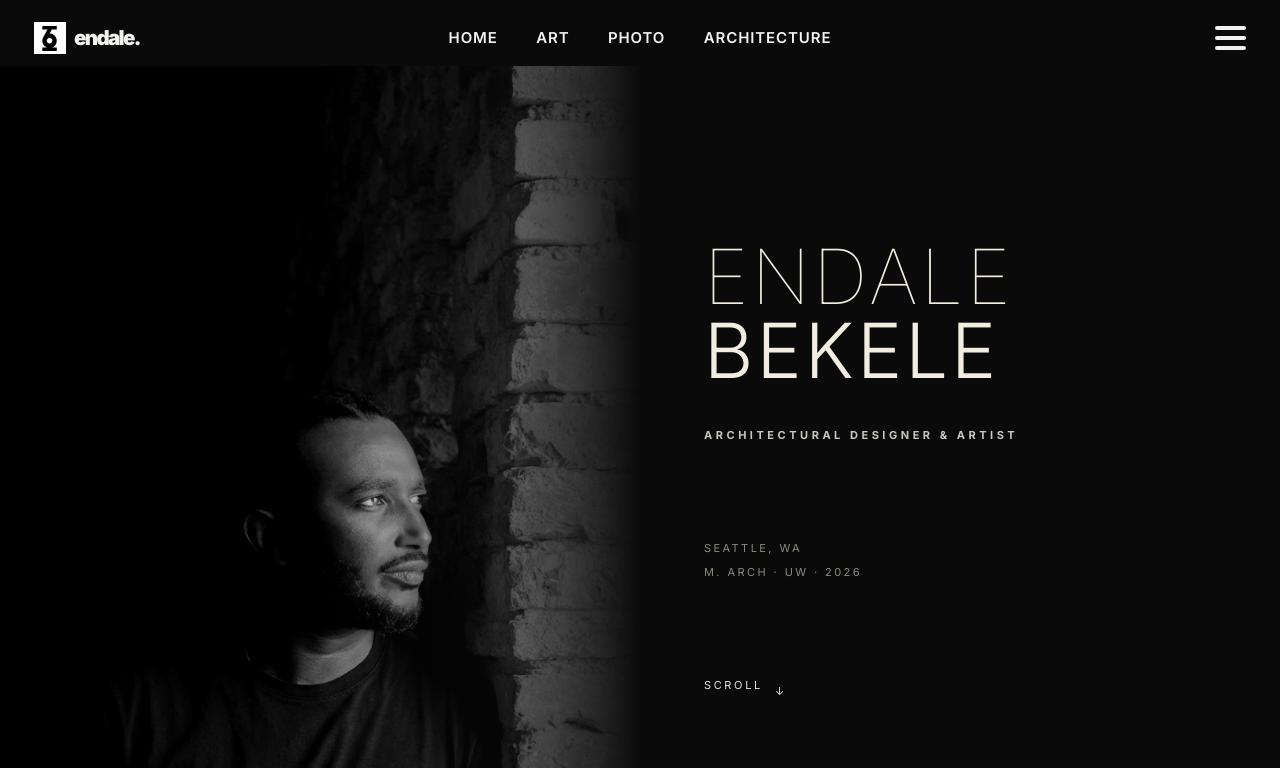
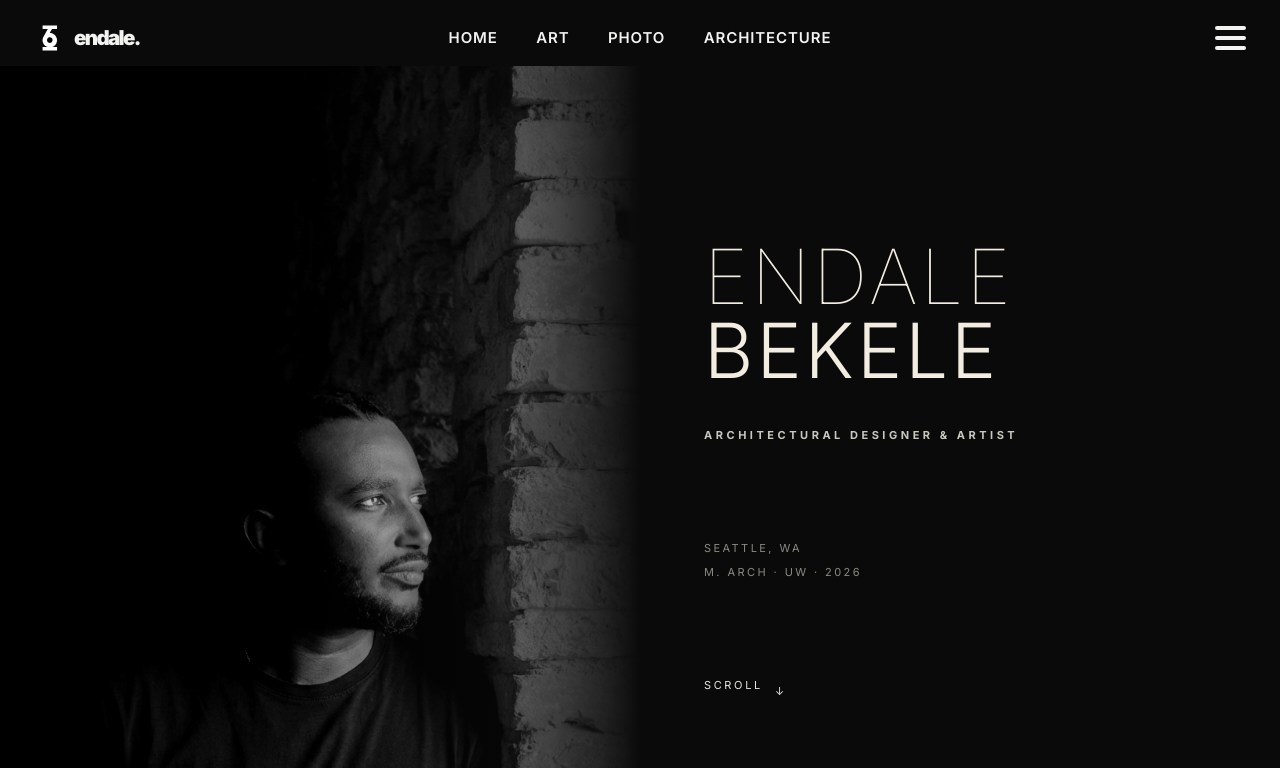
Before and after one commit to eenndduu-blip/portfolio-site, a Next.js app: page / in a window 1280 px wide. Shown: the top 768 px of the page. Built offline with nearby package versions, Linux system fonts and the light colour scheme.

Commit message:
Swap nav logo to white variant (logo-white.svg)

```diff
--- a/src/components/Nav.tsx
+++ b/src/components/Nav.tsx
@@ -37,7 +37,7 @@ export function Nav() {
         aria-label="Endale Bekele — Home"
       >
         <Image
-          src="/logo.svg"
+          src="/logo-white.svg"
           alt=""
           width={32}
           height={32}
```
Also changed, not shown: public/logo-white.svg (added).
